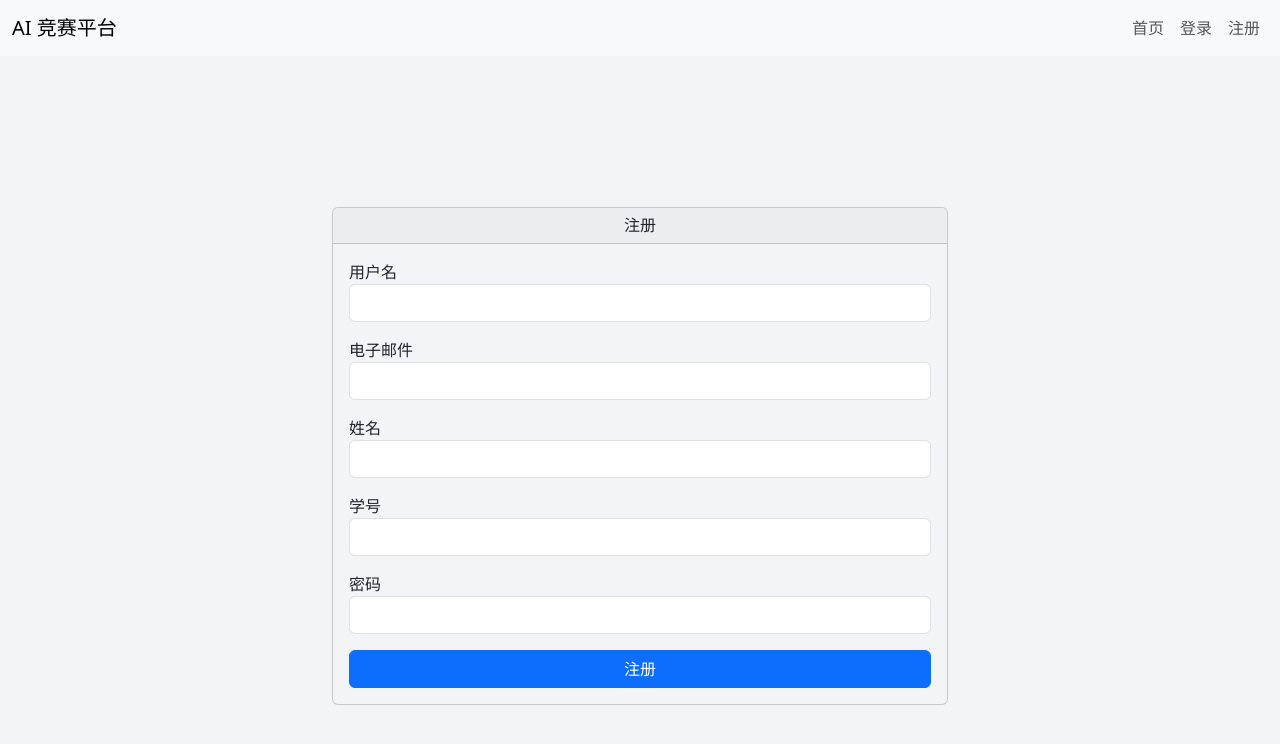
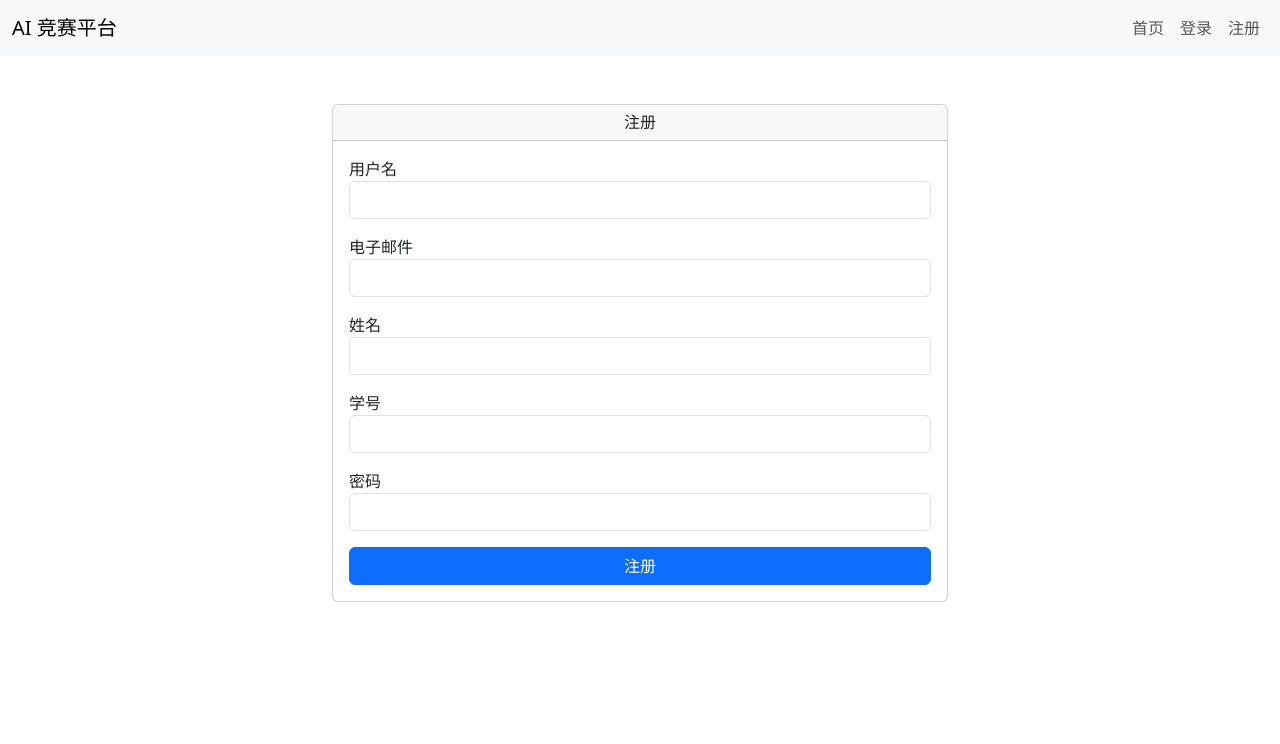
Before and after one commit to SYSUMSC/aigame, a Vue app in the folder frontend/: page /user/reg in a window 1280 px wide. Shown: the top 744 px of the page. Built offline with nearby package versions, Linux system fonts and the light colour scheme.

Commit message:
微调主页面

```diff
--- a/frontend/src/App.vue
+++ b/frontend/src/App.vue
@@ -28,7 +28,6 @@ const navigateAndCloseNav = (routePath: string) => {
 </script>
 
 <template>
-  <div>
   <nav class="navbar navbar-expand-lg navbar-light bg-light">
     <div class="container-fluid">
       <RouterLink class="navbar-brand" to="/">AI 竞赛平台</RouterLink>
@@ -89,8 +88,7 @@ const navigateAndCloseNav = (routePath: string) => {
     </div>
   </nav>
   <!-- 灰色背景 -->
-    <div class="bg-gray-100"><RouterView /></div>
-  </div>
+  <RouterView class="container"/>
 </template>
 
 <style scoped>
--- a/frontend/src/views/Home.vue
+++ b/frontend/src/views/Home.vue
@@ -52,6 +52,6 @@ const typeEffect = (text: string, target: Ref<string>, interval: number = 100) =
 
 onMounted(() => {
   typeEffect(originalTextIntro, TextIntro)
-  typeEffect(originalTextWelc, TextWelc, 120) // 稍微慢一点的间隔
+  typeEffect(originalTextWelc, TextWelc, 130) // 稍微慢一点的间隔
 })
 </script>
--- a/frontend/src/views/Login.vue
+++ b/frontend/src/views/Login.vue
@@ -1,10 +1,8 @@
 <template>
-  <div class="ralative bg-gray-100 min-h-screen flex items-center">
-    <div class="container">
+  <div class="pt-5">
     <div class="row justify-content-center">
       <div class="col-md-6">
-          <div class="card bg-gray-100">
-          <!-- <div class="card"> -->
+        <div class="card">
           <div class="card-header">
             <h3 class="text-center">登录</h3>
           </div>
@@ -37,7 +35,6 @@
                 登录
               </button>
             </form>
-            </div>
           </div>
         </div>
       </div>
--- a/frontend/src/views/Reg.vue
+++ b/frontend/src/views/Reg.vue
@@ -1,9 +1,8 @@
 <template>
-    <div class="relative bg-gray-100 min-h-screen flex items-center">
-      <div class="container">
+    <div class="pt-5">
       <div class="row justify-content-center">
         <div class="col-md-6">
-          <div class="card bg-gray-100">
+          <div class="card">
             <div class="card-header">
               <h3 class="text-center">注册</h3>
             </div>
@@ -71,7 +70,6 @@
         </div>
       </div>
     </div>
-    </div>
   </template>
 
   <script setup lang="ts">
--- a/frontend/src/views/UserCenter.vue
+++ b/frontend/src/views/UserCenter.vue
@@ -1,5 +1,5 @@
 <template>
-  <div class="min-h-screen bg-gray-100 py-6 flex flex-col sm:py-12">
+  <div class="min-h-screen py-6 flex flex-col sm:py-12">
     <div class="container mx-auto">
       <div class="card shadow-lg">
         <div class="card-body p-6">
```
Lines whose indentation alone changed are shown as unchanged.
